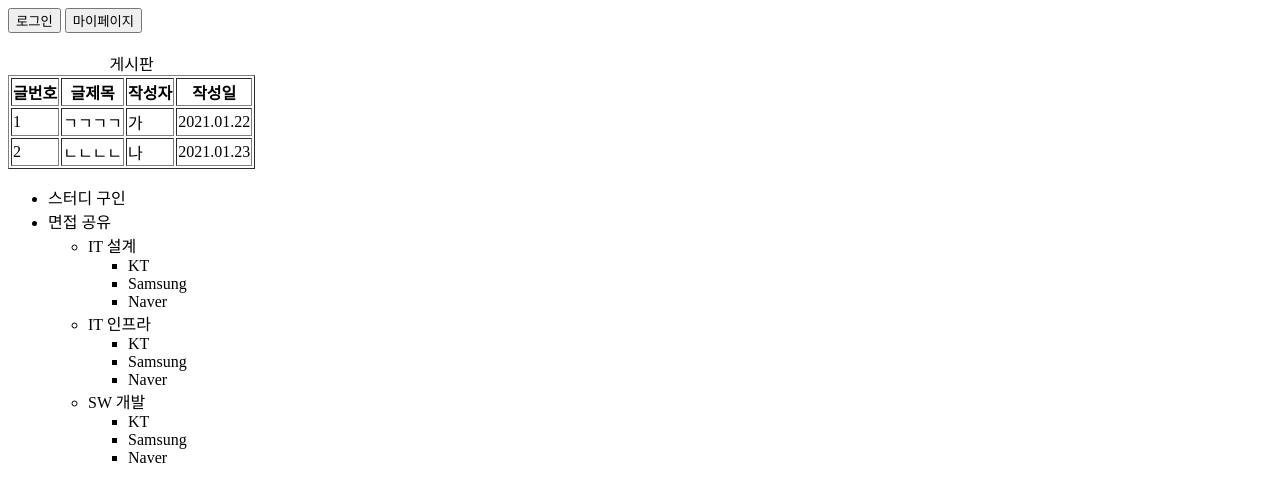
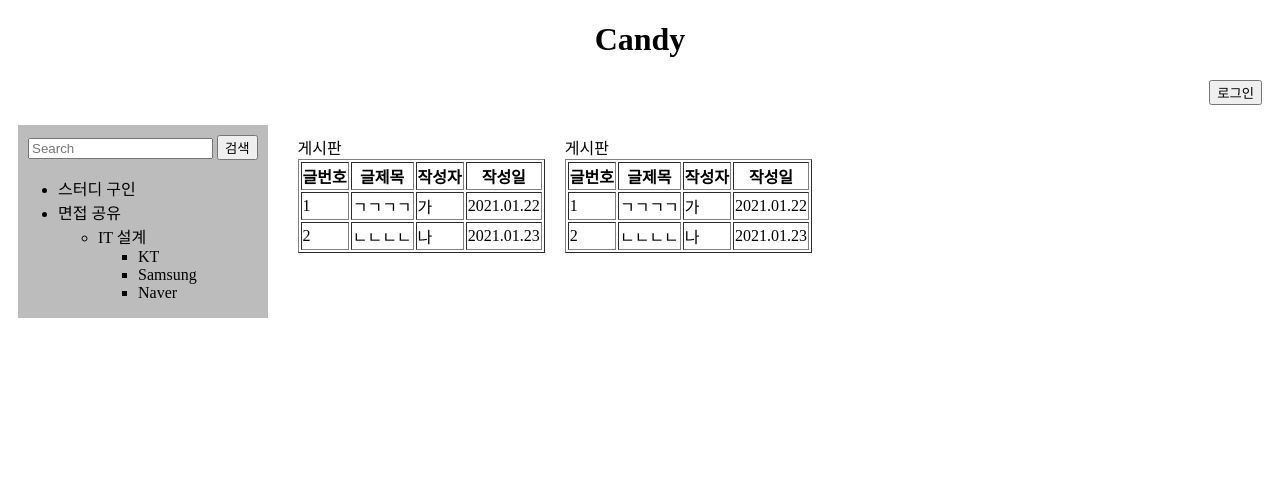
Before and after one commit to KT-AIVLE-CC2-django-miniproject/django_miniproject, a Django app: template candyprj/boardapp/templates/boardapp/main.html in a window 1280 px wide. Shown: the top 502 px of the page. Run offline with Django 3.2, Linux system fonts and the light colour scheme; the template is opened without the code that fills it, so the values that code supplies are empty; parts of the project's set-up code (start-up, migrations or seed data) failed here and were passed over.

Commit message:
mainpage2

```diff
--- a/candyprj/boardapp/templates/boardapp/main.html
+++ b/candyprj/boardapp/templates/boardapp/main.html
@@ -1,40 +1,58 @@
-<html>
+<!DOCTYPE html>
+<html lang="en">
 <head>
-	{% if request.session.user_id %}
-        <a href='../user/mypage/'> {{request.session.user_name}}님 안녕하세요</a>
+    <style>
+        div{
+            margin:10px;
+        }
+    </style>
+
+    <div class = 'logo' style = "text-align:center;">
+        <h1>Candy<h1>
+    </div>
+    <div class='user' style = "text-align:right">
+        {% if request.session.id %}
+            <a href='../../user/profile'> {{request.session.name}}님</a> 안녕하세요
             <button id = 'logoutBtn' onclick="location.href='/user/logout'">로그아웃</button>
+            <button id='profileBtn' type="button" onclick="location.href='/user/profile/'">마이페이지</button>
         {% else %}
             <button id='loginBtn' type="button" onclick="location.href='/user/login/'">로그인</button>
-	    <button id='profileBtn' type="button" onclick="location.href='/user/profile/'">마이페이지</button>
         {%endif%}
+    </div>
 </head>
 
 <body>
-    {% comment %} <nav>
-    <ul class='category'>
-        {%for category in Category%}
-            <li data-toggle='dropdown'>{{category.name}}</li>
-            {%for sub in SubCategory%}
-            <ul class='subcategory'>
-                {%if category.id == sub.category_id%}
-                    <li> {{sub.name}}</li>
-                    {%for subsub in SubSubCategory%}
-                        <ul class = 'subsubcategory'>
-                            {%if sub.id == subsub.subcategory_id%}
-                                <li> {{subsub.name}}</li>
-                            {%endif%}
+    <div class = 'category' style="float:left; background-color:#bcbcbc">
+
+    <div class='search'>
+        <input type='text' placeholder='Search'>
+        <button> 검색 </button>
+    </div>
+
+    <ul>
+        <li>
+            <a>스터디 구인</a>
+        </li>
+        <li>
+            <a>면접 공유</a>
+            <ul>
+                <li>
+                    <a>IT 설계</a>
+                    <ul>
+                        <li><a>KT</a></li>
+                        <li><a>Samsung</a></li>
+                        <li><a>Naver</a></li>
                     </ul>
-                    {%endfor%}
-                {%endif%}
+                </li>
             </ul>
-            {%endfor%}
-        {%endfor%}
+        </li>
     </ul>
-    </nav> {% endcomment %}
-    <div>
-        <br>
+    </div>
+
+    <div class = 'board'  style="float:left">
+        <div class='study'  style="float:left">
         <table border='1'>
-            <caption text-align:left>게시판</caption>
+            <caption style = 'text-align:left'>게시판</caption>
             <th>글번호</th>
             <th>글제목</th>
             <th>작성자</th>
@@ -57,82 +75,32 @@
             </tr><!-- 첫번째 줄 끝 -->
             </table>
         </div>
-</body>
 
-{% comment %} <div class="row mt-2">
-    <div class="col-12">
-      css 적용?
-      <nav aria-label="Page navigation example">
-       <ul class="pagination justify-content-center">
-        <li class="page-item"><a class="page-link" href="#">Previous</a></li>
-        <li class="page-item"><a class="page-link" href="#">1</a></li>
-        <li class="page-item"><a class="page-link" href="#">2</a></li>
-        <li class="page-item"><a class="page-link" href="#">3</a></li>
-        <li class="page-item"><a class="page-link" href="#">Next</a></li>
-      </ul>
-     </nav>
+        <div class='interview'  style="float:right">
+            <table border='1'>
+                <caption style = 'text-align:left'>게시판</caption>
+                <th>글번호</th>
+                <th>글제목</th>
+                <th>작성자</th>
+                <th>작성일</th>
+                <tr><!-- 첫번째 줄 시작 -->
+                    <td>1</td>
+                    <td>
+
+                        <a>ㄱㄱㄱㄱ</a>
+
+                    </td>
+                    <td>가</td>
+                    <td>2021.01.22</td>
+                </tr><!-- 첫번째 줄 끝 -->
+                <tr><!-- 첫번째 줄 시작 -->
+                    <td>2</td>
+                    <td>ㄴㄴㄴㄴ</td>
+                    <td>나</td>
+                    <td>2021.01.23</td>
+                </tr><!-- 첫번째 줄 끝 -->
+                </table>
         </div>
     </div>
-  {% endcomment %}
-
-  {% comment %} {% block nav_links_ul %}
-<nav class="mt-2">
-    <ul class="nav nav-pills nav-sidebar flex-column" data-widget="treeview" role="menu" data-accordion="false">
-    {% block nav_links_outer %}
-        <li class="nav-header">{% block nav_heading %}CATEGORY{% endblock nav_heading%}</li>
-        {% block nav_links %}
-            <li class="nav-item has-tree-view ">
-                <a href="#" class="nav-link">
-                    <i class="nav-icon fas fa-object-group"></i> <p>Parents</p>
-                    <p><i class="right fas fa-angle-left"></i>
-                    </p>
-                </a>
-                <ul class="nav nav-treeview menu-open">
-                    <li class="nav-item">
-                        <a href="#" class="nav-link">
-                            <i class="nav-icon fas fa-circle"></i> child
-                        </a>
-                    </li>
-                </ul>
-            </li>
-
-        {% endblock nav_links %}
-    {% endblock nav_links_outer %}
-    </ul>
-</nav>
-{% endblock nav_links_ul %} {% endcomment %}
-
-<ul>
-    <li>
-        <a>스터디 구인</a>
-    </li>
-    <li>
-        <a>면접 공유</a>
-        <ul>
-            <li>
-                <a>IT 설계</a>
-                <ul>
-                    <li><a>KT</a></li>
-                    <li><a>Samsung</a></li>
-                    <li><a>Naver</a></li>
-                </ul>
-            </li>
-            <li>
-                <a>IT 인프라</a>
-                <ul>
-                    <li><a>KT</a></li>
-                    <li><a>Samsung</a></li>
-                    <li><a>Naver</a></li>
-                </ul>
-            </li>
-            <li>
-                <a>SW 개발</a>
-                <ul>
-                    <li><a>KT</a></li>
-                    <li><a>Samsung</a></li>
-                    <li><a>Naver</a></li>
-                </ul>
-            </li>
-        </ul>
-    </li>
-</ul>
+</body>
+</html>
```
Also changed, not shown: candyprj/userapp/views.py (+7 -4 lines), candyprj/db.sqlite3. Lines whose indentation alone changed are shown as unchanged.
